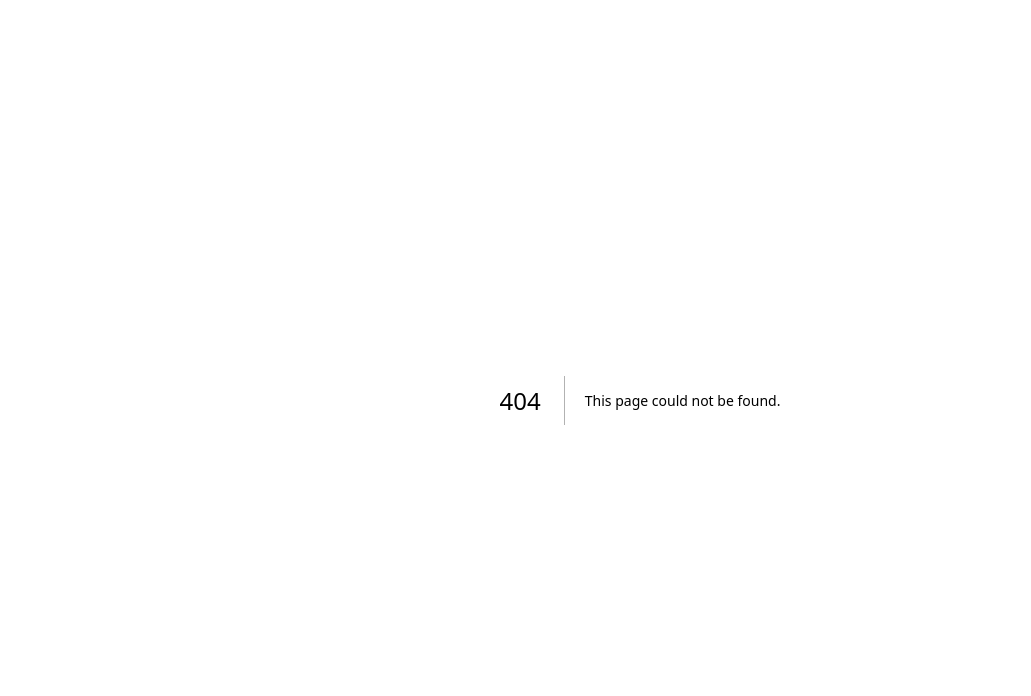
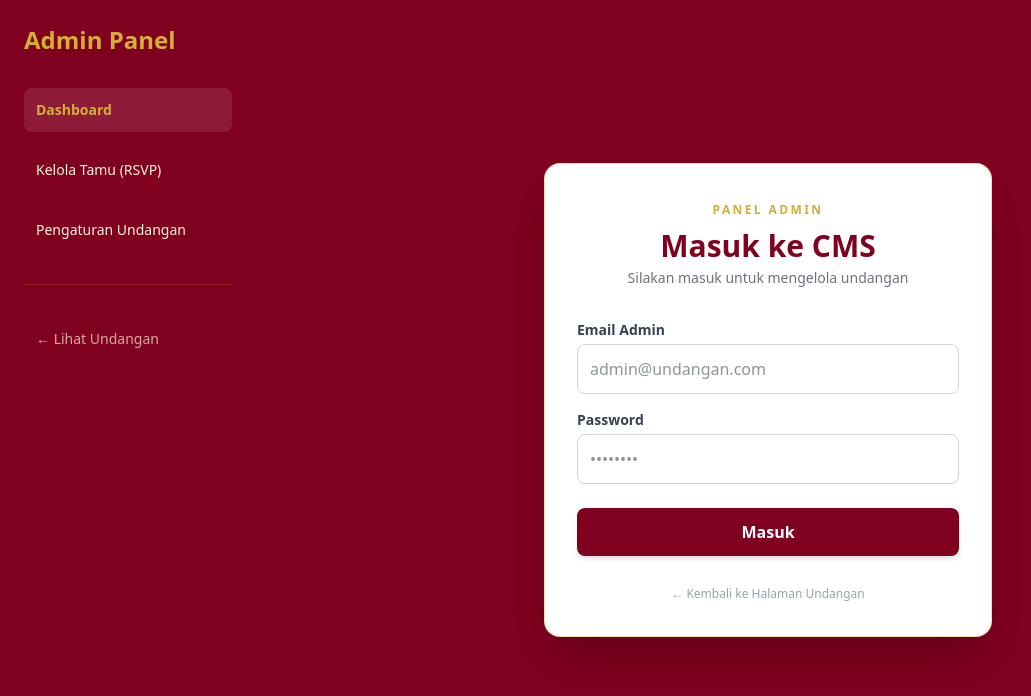
Before and after one commit to f4ndriii/undangan-melayu, a Next.js app: page /admin/login in a window 1280 px wide. Before the commit this address had no page. Shown: the top 696 px of the page, without its empty margins (0-1031 px from the left). Built offline with nearby package versions, Linux system fonts and the light colour scheme; no server answers.

Commit message:
Buat Halaman Login

```diff
--- /dev/null
+++ b/src/app/admin/login/page.jsx
@@ -0,0 +1,99 @@
+"use client";
+import { useState } from "react";
+import { useRouter } from "next/navigation";
+import { supabase } from "@/lib/supabase";
+
+export default function AdminLogin() {
+  const router = useRouter();
+  const [email, setEmail] = useState("");
+  const [password, setPassword] = useState("");
+  const [isLoading, setIsLoading] = useState(false);
+  const [errorMsg, setErrorMsg] = useState("");
+
+  const handleLogin = async (e) => {
+    e.preventDefault();
+    setIsLoading(true);
+    setErrorMsg("");
+
+    const { error } = await supabase.auth.signInWithPassword({
+      email,
+      password,
+    });
+
+    if (error) {
+      setErrorMsg("Email atau password salah. Silakan coba lagi.");
+      setIsLoading(false);
+    } else {
+      router.push("/admin");
+      router.refresh();
+    }
+  };
+
+  return (
+    <div className="min-h-dvh bg-burgundy flex items-center justify-center p-4 font-sans">
+      <div className="bg-white w-full max-w-md p-8 rounded-2xl shadow-2xl border border-emas/40">
+        <div className="text-center mb-8">
+          <span className="text-emas tracking-[0.2em] text-xs uppercase font-bold">
+            Panel Admin
+          </span>
+          <h1 className="text-3xl font-serif text-burgundy font-bold mt-2">
+            Masuk ke CMS
+          </h1>
+          <p className="text-gray-500 text-sm mt-1">
+            Silakan masuk untuk mengelola undangan
+          </p>
+        </div>
+
+        {errorMsg && (
+          <div className="bg-red-50 border border-red-200 text-red-600 text-sm p-3 rounded-lg mb-4 text-center">
+            {errorMsg}
+          </div>
+        )}
+
+        <form onSubmit={handleLogin} className="space-y-4">
+          <div>
+            <label className="block text-sm font-bold text-gray-700 mb-1">
+              Email Admin
+            </label>
+            <input
+              type="email"
+              required
+              value={email}
+              onChange={(e) => setEmail(e.target.value)}
+              placeholder="admin@undangan.com"
+              className="w-full border border-gray-300 rounded-lg p-3 focus:outline-none focus:border-emas text-gray-800"
+            />
+          </div>
+
+          <div>
+            <label className="block text-sm font-bold text-gray-700 mb-1">
+              Password
+            </label>
+            <input
+              type="password"
+              required
+              value={password}
+              onChange={(e) => setPassword(e.target.value)}
+              placeholder="••••••••"
+              className="w-full border border-gray-300 rounded-lg p-3 focus:outline-none focus:border-emas text-gray-800"
+            />
+          </div>
+
+          <button
+            type="submit"
+            disabled={isLoading}
+            className="w-full bg-burgundy text-white font-bold py-3 rounded-lg hover:bg-burgundy/90 transition-colors shadow-md disabled:opacity-50 mt-2"
+          >
+            {isLoading ? "Memeriksa..." : "Masuk"}
+          </button>
+        </form>
+
+        <div className="mt-6 text-center">
+          <a href="/" className="text-xs text-gray-400 hover:text-burgundy transition">
+            ← Kembali ke Halaman Undangan
+          </a>
+        </div>
+      </div>
+    </div>
+  );
+}
```
